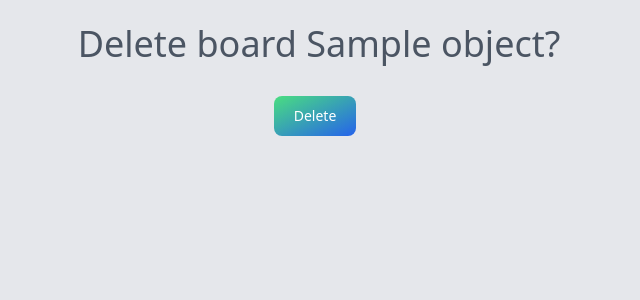
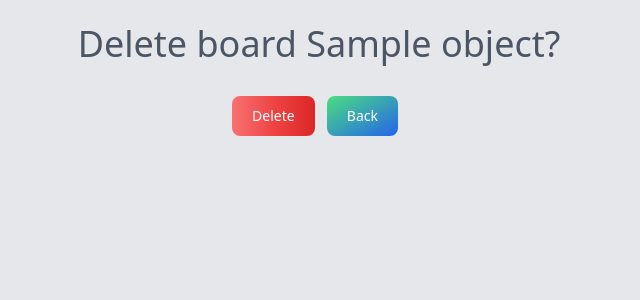
Before and after one commit to jakubstastka/django-personal-dashboard-startpage, a Django app: template page/templates/page/board_confirm_delete.html in a window 1280 px wide. Shown: the top 300 px of the page, without its empty margins (321-961 px from the left). Run offline with Django 3.2, Linux system fonts and the light colour scheme; the template is opened without the code that fills it: most values are stand-ins (such as "Sample title", 1, 10 or a date in 2020); some libraries are stand-ins or nearby versions.

Commit message:
form for deletion confirm now has back button

```diff
--- a/page/templates/page/board_confirm_delete.html
+++ b/page/templates/page/board_confirm_delete.html
@@ -7,7 +7,8 @@
             {% csrf_token %}
             <div class="space-y-2 text-center pt-6">
                 <input type="hidden" name="confirm_delete" value="confirm_delete">
-                <button type="submit" class="text-white bg-gradient-to-br from-green-400 to-blue-600 hover:bg-gradient-to-bl focus:ring-4 focus:outline-none focus:ring-green-200 dark:focus:ring-green-800 font-medium rounded-lg text-sm px-5 py-2.5 text-center mr-2 mb-2">Delete</button>
+                <button type="submit" class="text-white bg-gradient-to-r from-red-400 via-red-500 to-red-600 hover:bg-gradient-to-br focus:ring-4 focus:outline-none focus:ring-red-300 dark:focus:ring-red-800 font-medium rounded-lg text-sm px-5 py-2.5 text-center mr-2 mb-2">Delete</button>
+                <a href="{% url 'home' %}"><button type="button" class="text-white bg-gradient-to-br from-green-400 to-blue-600 hover:bg-gradient-to-bl focus:ring-4 focus:outline-none focus:ring-green-200 dark:focus:ring-green-800 font-medium rounded-lg text-sm px-5 py-2.5 text-center mr-2 mb-2">Back</button></a>
             </div>
         </form>
     </div>
--- a/page/templates/page/bookmark_confirm_delete.html
+++ b/page/templates/page/bookmark_confirm_delete.html
@@ -7,7 +7,8 @@
             {% csrf_token %}
             <div class="space-y-2 text-center pt-6">
                 <input type="hidden" name="confirm_delete" value="confirm_delete">
-                <button type="submit" class="text-white bg-gradient-to-br from-green-400 to-blue-600 hover:bg-gradient-to-bl focus:ring-4 focus:outline-none focus:ring-green-200 dark:focus:ring-green-800 font-medium rounded-lg text-sm px-5 py-2.5 text-center mr-2 mb-2">Delete</button>
+                                <button type="submit" class="text-white bg-gradient-to-r from-red-400 via-red-500 to-red-600 hover:bg-gradient-to-br focus:ring-4 focus:outline-none focus:ring-red-300 dark:focus:ring-red-800 font-medium rounded-lg text-sm px-5 py-2.5 text-center mr-2 mb-2">Delete</button>
+                <a href="{% url 'home' %}"><button type="button" class="text-white bg-gradient-to-br from-green-400 to-blue-600 hover:bg-gradient-to-bl focus:ring-4 focus:outline-none focus:ring-green-200 dark:focus:ring-green-800 font-medium rounded-lg text-sm px-5 py-2.5 text-center mr-2 mb-2">Back</button></a>
             </div>
         </form>
     </div>
--- a/page/templates/page/bookmarkgroup_confirm_delete.html
+++ b/page/templates/page/bookmarkgroup_confirm_delete.html
@@ -7,7 +7,8 @@
             {% csrf_token %}
             <div class="space-y-2 text-center pt-6">
                 <input type="hidden" name="confirm_delete" value="confirm_delete">
-                <button type="submit" class="text-white bg-gradient-to-br from-green-400 to-blue-600 hover:bg-gradient-to-bl focus:ring-4 focus:outline-none focus:ring-green-200 dark:focus:ring-green-800 font-medium rounded-lg text-sm px-5 py-2.5 text-center mr-2 mb-2">Delete</button>
+                <button type="submit" class="text-white bg-gradient-to-r from-red-400 via-red-500 to-red-600 hover:bg-gradient-to-br focus:ring-4 focus:outline-none focus:ring-red-300 dark:focus:ring-red-800 font-medium rounded-lg text-sm px-5 py-2.5 text-center mr-2 mb-2">Delete</button>
+                <a href="{% url 'home' %}"><button type="button" class="text-white bg-gradient-to-br from-green-400 to-blue-600 hover:bg-gradient-to-bl focus:ring-4 focus:outline-none focus:ring-green-200 dark:focus:ring-green-800 font-medium rounded-lg text-sm px-5 py-2.5 text-center mr-2 mb-2">Back</button></a>
             </div>
         </form>
     </div>
```
Also changed, not shown: page/templates/page/board_list.html (indentation only).
